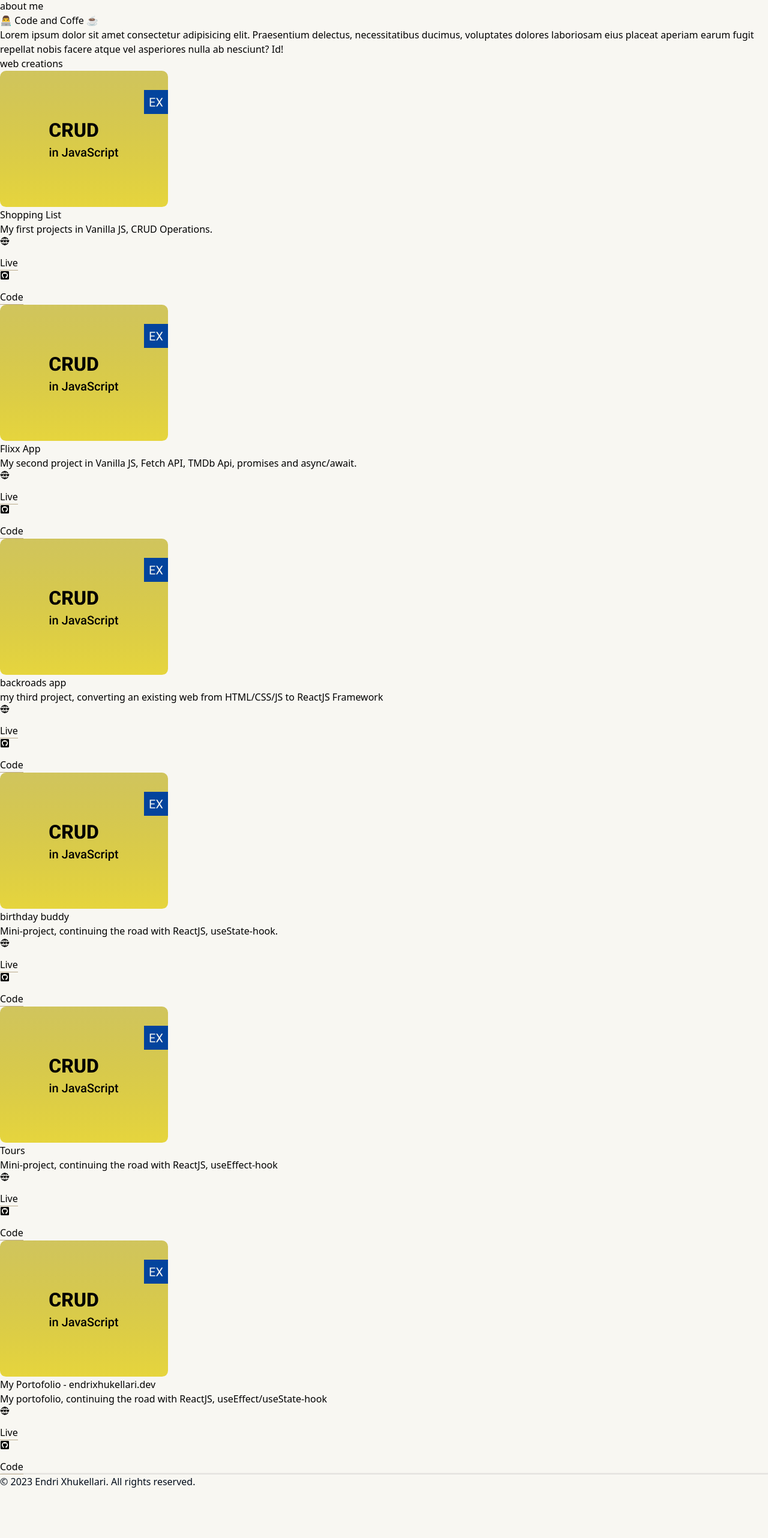
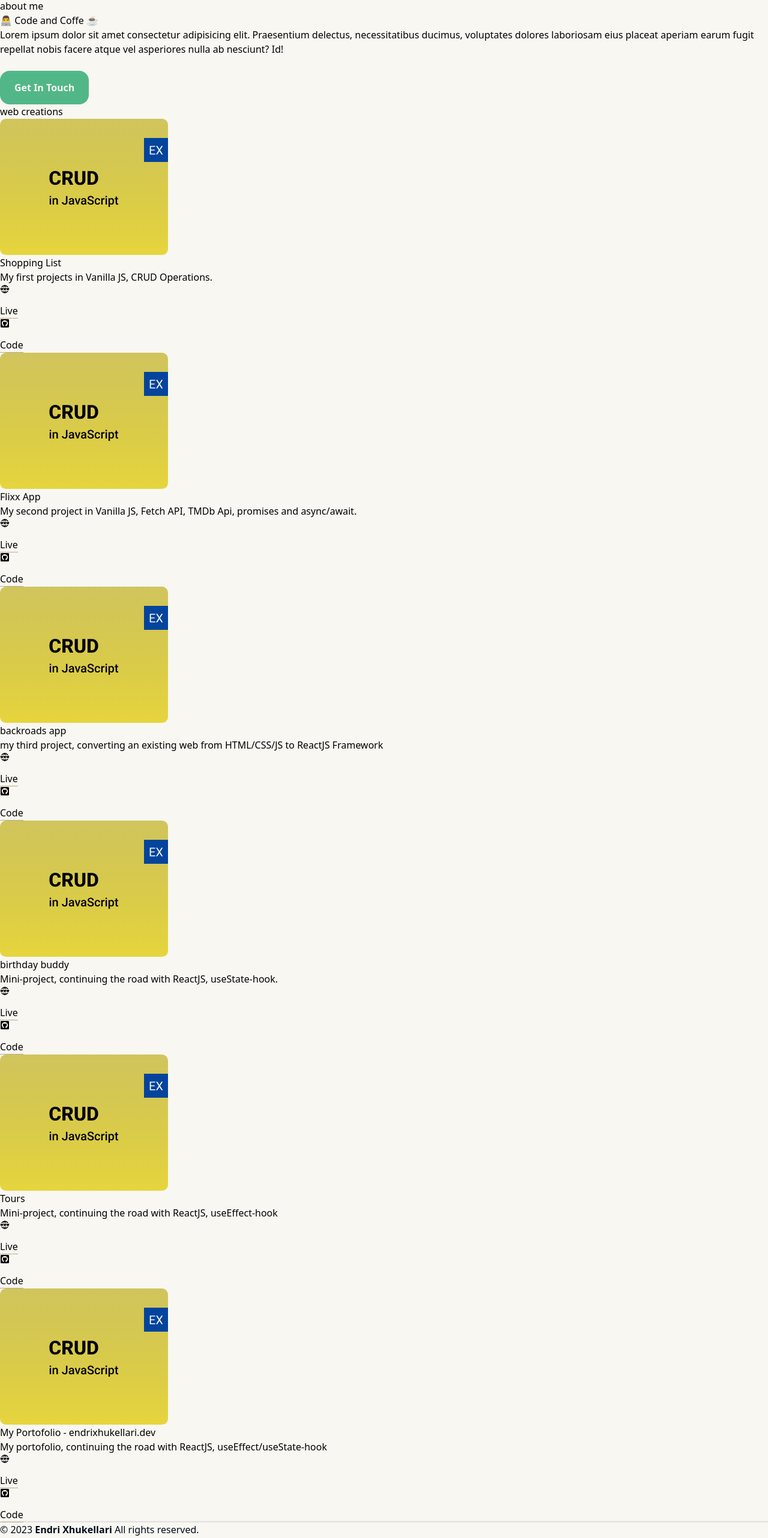
Before and after one commit to endrixh7/endrixhukellari-dev, a React (Vite) app: page / in a window 1280 px wide. Shown: the part 2222-4786 px from the top of the page at 60% size. Built offline with nearby package versions, Linux system fonts and the light colour scheme.

Commit message:
Logo Added

```diff
--- a/src/components/About.jsx
+++ b/src/components/About.jsx
@@ -13,6 +13,8 @@ const About = () => {
                     👨‍💻 Code and Coffe ☕ <br></br>
                     Lorem ipsum dolor sit amet consectetur adipisicing elit. Praesentium delectus, necessitatibus ducimus, voluptates dolores laboriosam eius placeat aperiam earum fugit repellat nobis facere atque vel asperiores nulla ab nesciunt? Id!
                 </p>
+
+                <a href="https://app.rezi.ai/s/4KYfTTQnTShKRXrxn50v" target='_blank' id='cta' rel="noreferrer"> get in touch </a>
             </article>
         </div>
     </section>
--- a/src/components/Footer.jsx
+++ b/src/components/Footer.jsx
@@ -3,7 +3,7 @@ const Footer = () => {
 <footer id='footer' className="text-center ">
   <div className="flex items-center mx-20 justify-center p-6 lg:justify-between">
   <div className="mr-12 hidden md:block">
-  <span>© {new Date().getFullYear()} Endri Xhukellari. All rights reserved.
+  <span>© {new Date().getFullYear()} <strong>Endri Xhukellari</strong> All rights reserved.
   </span>
   </div>
   <div className="flex justify-center items-center">
```
Also changed, not shown: src/logo.svg.
